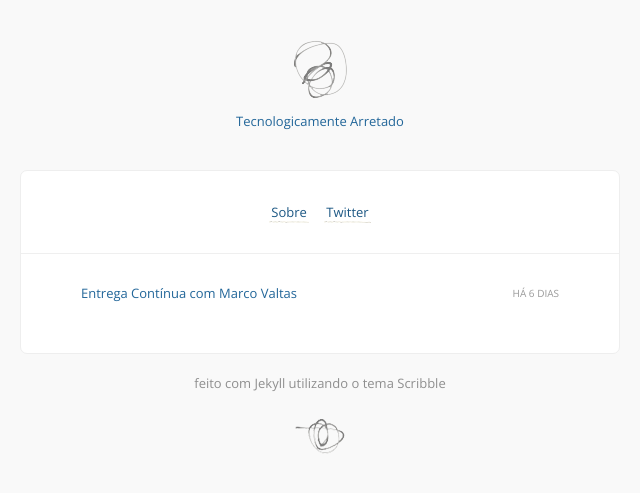
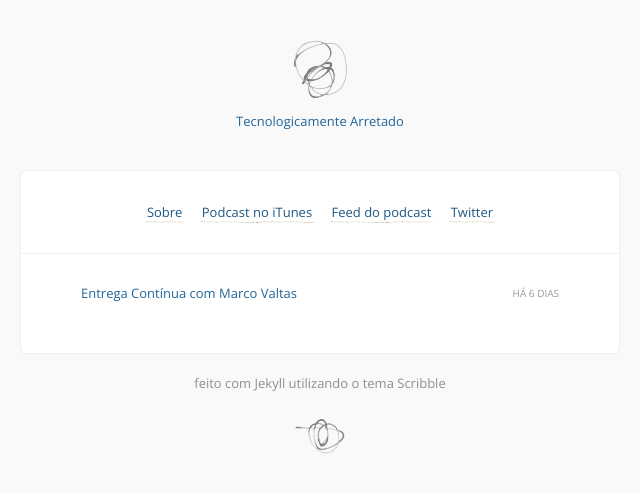
Before and after one commit to tecnologicamentearretado/tecnologicamentearretado.github.io, a Jekyll site: the page built from index.html, in a window 1280 px wide. Shown: the top 493 px of the page, without its empty margins (320-960 px from the left). Built offline with Jekyll 4.4.1, drawn with Linux system fonts in a browser that asks for light colours; Markdown is read by kramdown in place of the engine named in the settings; comment, search, counter and statistics services are not loaded.

Commit message:
Links para os feeds

```diff
--- a/_config.yml
+++ b/_config.yml
@@ -9,6 +9,10 @@ google_analytics: UA-50519437-1
 links:
   - name:         Sobre
     url:          /sobre
+  - name:         Podcast no iTunes
+    url:          https://itunes.apple.com/br/podcast/tecnologicamente-arretado/id873915897
+  - name:         Feed do podcast
+    url:          /podcast.xml
   - name:         Twitter
     url:          http://twitter.com/tecno_arretado
     external:     true
```
